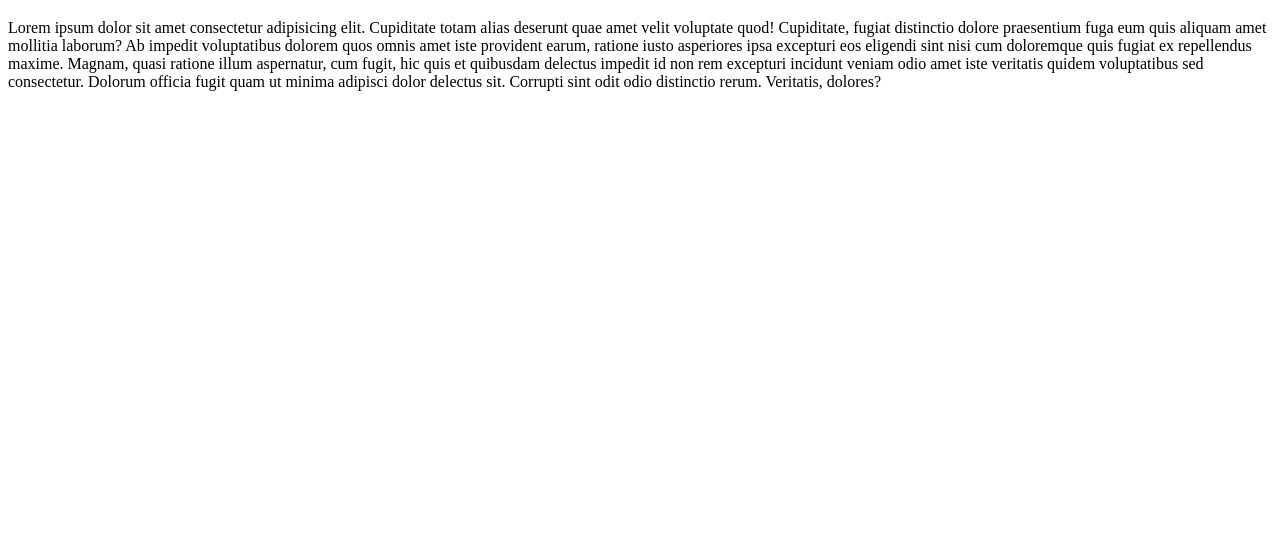
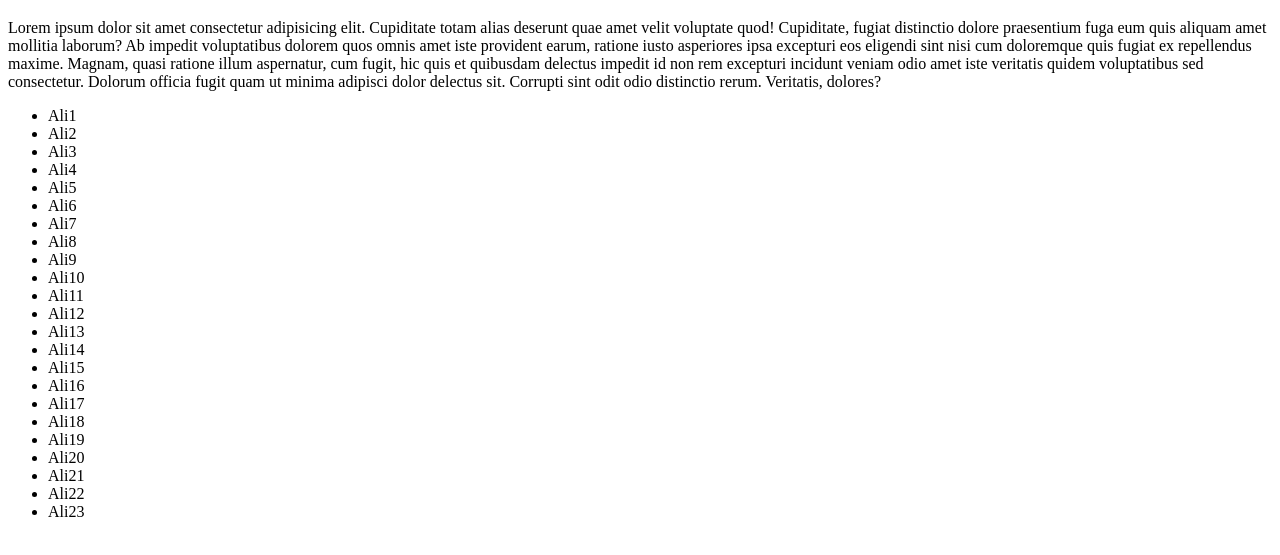
Before and after one commit to Alismayil/testRepo, a plain HTML site: page index.html in a window 1280 px wide. Shown: the part 61-616 px from the top of the page. Drawn offline with Linux system fonts and the light colour scheme.

Commit message:
develope branch ul added

```diff
--- a/index.html
+++ b/index.html
@@ -9,5 +9,30 @@
     <h1>salam bu sdayitdir</h1>
 
     <p>Lorem ipsum dolor sit amet consectetur adipisicing elit. Cupiditate totam alias deserunt quae amet velit voluptate quod! Cupiditate, fugiat distinctio dolore praesentium fuga eum quis aliquam amet mollitia laborum? Ab impedit voluptatibus dolorem quos omnis amet iste provident earum, ratione iusto asperiores ipsa excepturi eos eligendi sint nisi cum doloremque quis fugiat ex repellendus maxime. Magnam, quasi ratione illum aspernatur, cum fugit, hic quis et quibusdam delectus impedit id non rem excepturi incidunt veniam odio amet iste veritatis quidem voluptatibus sed consectetur. Dolorum officia fugit quam ut minima adipisci dolor delectus sit. Corrupti sint odit odio distinctio rerum. Veritatis, dolores?</p>
+    <ul>
+        <li>Ali1</li>
+        <li>Ali2</li>
+        <li>Ali3</li>
+        <li>Ali4</li>
+        <li>Ali5</li>
+        <li>Ali6</li>
+        <li>Ali7</li>
+        <li>Ali8</li>
+        <li>Ali9</li>
+        <li>Ali10</li>
+        <li>Ali11</li>
+        <li>Ali12</li>
+        <li>Ali13</li>
+        <li>Ali14</li>
+        <li>Ali15</li>
+        <li>Ali16</li>
+        <li>Ali17</li>
+        <li>Ali18</li>
+        <li>Ali19</li>
+        <li>Ali20</li>
+        <li>Ali21</li>
+        <li>Ali22</li>
+        <li>Ali23</li>
+    </ul>
 </body>
 </html>
```
